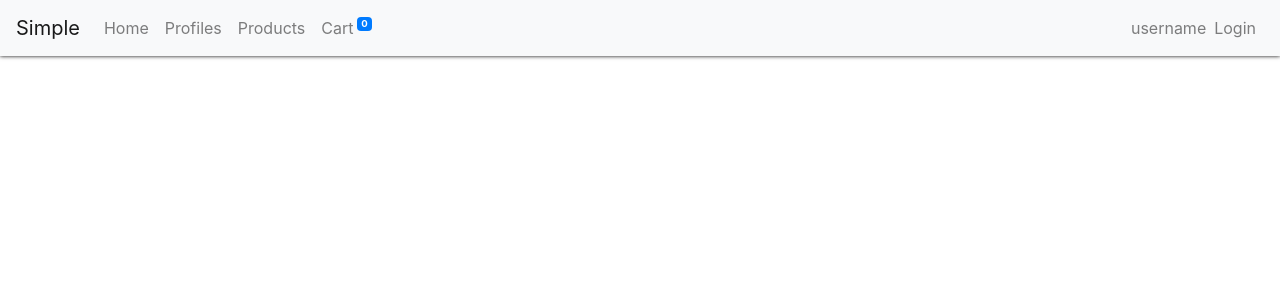
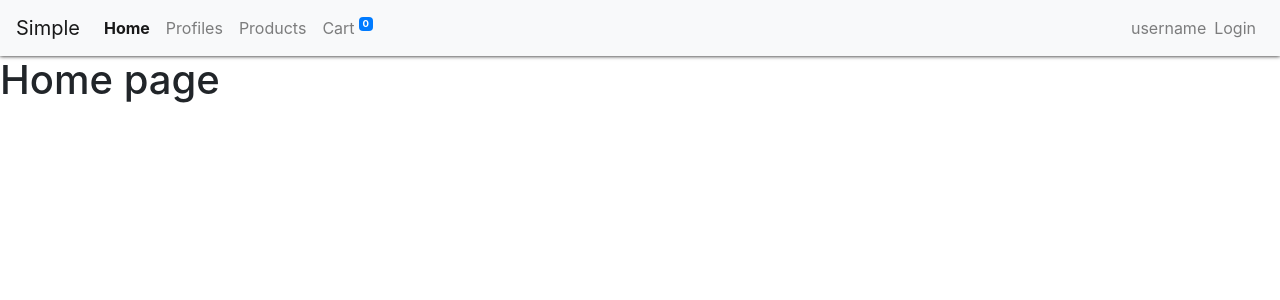
Before and after one commit to locnt19/react-simple-app, a React (Create React App) app in the folder fe-react/: page / in a window 1280 px wide. Shown: the top 300 px of the page. Built offline with nearby package versions, Linux system fonts and the light colour scheme.

Commit message:
🆕 Add .active route and 404 page

```diff
--- a/fe-react/src/App.css
+++ b/fe-react/src/App.css
@@ -12,6 +12,10 @@
 }
 .nav-link {
   color: rgba(0,0,0,.5);
+}
+.nav-link.active {
+  color: #000;
+  font-weight: 700;
 }
 .nav-link:hover {
   color: rgba(0,0,0,.7);
--- a/fe-react/src/App.js
+++ b/fe-react/src/App.js
@@ -1,6 +1,6 @@
 import React, { Component } from 'react';
 import 'bootstrap/dist/css/bootstrap.min.css';
-import { BrowserRouter as Router, Route } from 'react-router-dom';
+import { BrowserRouter as Router, Switch, Route } from 'react-router-dom';
 
 import './App.css';
 import { CartProvider } from './contexts/Cart';
@@ -9,6 +9,7 @@ import TopMenu from './components/TopMenu';
 import Products from './pages/Products';
 import ProductDetail from './pages/ProductDetail';
 import Cart from './pages/Cart';
+import NotFound from './pages/404';
 
 class App extends Component {
   render() {
@@ -18,9 +19,13 @@ class App extends Component {
           <div className="App">
             <TopMenu />
             <div className="App-content">
-              <Route path="/products" component={Products} />
-              <Route path="/product/:id" component={ProductDetail} />
-              <Route path="/cart" component={Cart} />
+              <Switch>
+                <Route path="/" exact><h1>Home page</h1></Route>
+                <Route path="/products" exact component={Products}/>
+                <Route path="/product/:id" exact component={ProductDetail}/>
+                <Route path="/cart" exact component={Cart}/>
+                <Route path="*" component={NotFound} />
+              </Switch>
             </div>
           </div>
         </Router>
--- a/fe-react/src/components/TopMenu.js
+++ b/fe-react/src/components/TopMenu.js
@@ -8,7 +8,7 @@ import {
   NavbarText,
   Badge
 } from 'reactstrap';
-import { Link } from 'react-router-dom';
+import { NavLink } from 'react-router-dom';
 import { CartContext } from '../contexts/Cart';
 
 const TopMenu = (props) => {
@@ -18,27 +18,27 @@ const TopMenu = (props) => {
 
   return (
     <Navbar color="light" light expand="md">
-      <Link className="navbar-brand" to="/">Simple</Link>
+      <NavLink className="navbar-brand" to="/">Simple</NavLink>
       <NavbarToggler onClick={toggle} />
       <Collapse isOpen={isOpen} navbar>
         <Nav className="w-100" navbar>
           <NavItem>
-            <Link className="nav-link" to="/">Home</Link>
+            <NavLink to="/" exact activeClassName="active" className="nav-link">Home</NavLink>
           </NavItem>
           <NavItem>
-            <Link className="nav-link" to="/profiles/">Profiles</Link>
+            <NavLink to="/profiles/" activeClassName="active" className="nav-link">Profiles</NavLink>
           </NavItem>
           <NavItem>
-            <Link className="nav-link" to="/products/">Products</Link>
+            <NavLink to="/products/" activeClassName="active" className="nav-link">Products</NavLink>
           </NavItem>
           <NavItem>
             <CartContext.Consumer>
               {
                 ({ cartItems }) => (
-                  <Link className="nav-link" to="/cart">
+                  <NavLink to="/cart" activeClassName="active" className="nav-link">
                     <span>Cart</span>
                     <Badge color="primary">{cartItems.length}</Badge>
-                  </Link>
+                  </NavLink>
                 )
               }
             </CartContext.Consumer>
@@ -47,7 +47,7 @@ const TopMenu = (props) => {
             <NavbarText>username</NavbarText>
           </NavItem>
           <NavItem>
-            <Link className="nav-link" to="/login/">Login</Link>
+            <NavLink to="/login/" activeClassName="active" className="nav-link">Login</NavLink>
           </NavItem>
         </Nav>
       </Collapse>
--- /dev/null
+++ b/fe-react/src/pages/404.js
@@ -0,0 +1,10 @@
+import React from 'react';
+import { Container } from 'reactstrap';
+
+export default function NotFound() {
+  return (
+    <Container>
+      <h1>Page not found</h1>
+    </Container>
+  )
+}
```
